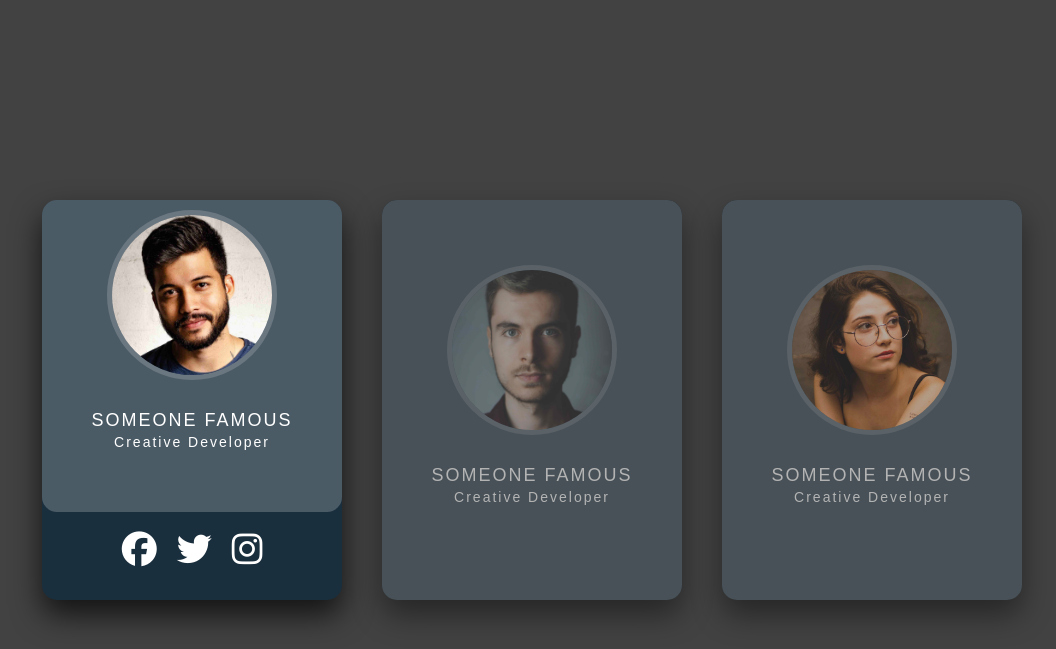
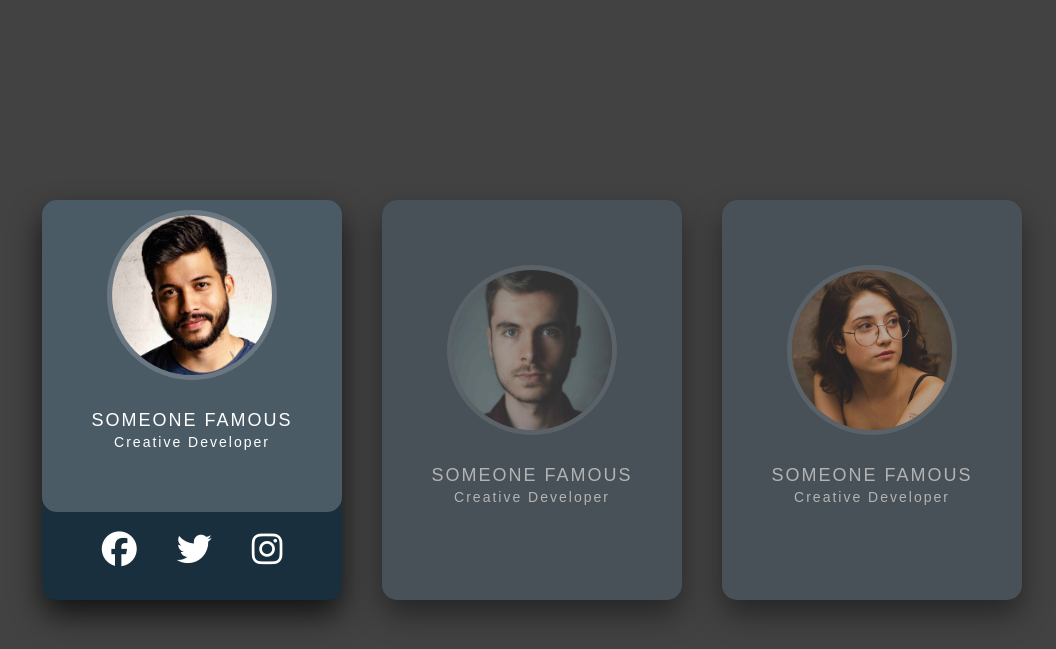
Before and after one commit to Mahbub-Hasan-real/Mahbub-Hasan-real-Mahbub-Hasan-real-Creative-Hoverable-Card, a plain HTML site: page index.html in a window 1280 px wide. In both pictures the pointer is over the item 247 px from the left and 582 px from the top of the page. Shown: the whole page, without its empty margins (108-1164 px from the left). Drawn offline with Linux system fonts and the light colour scheme.

Commit message:
Update style.css

```diff
--- a/style.css
+++ b/style.css
@@ -114,6 +114,8 @@ section
 {
     transform: translateY(0);
     opacity: 1;
+    color:#fff;
+    margin: 0px 10px;
 }
 .container ul li i{
     color: #fff;
```
